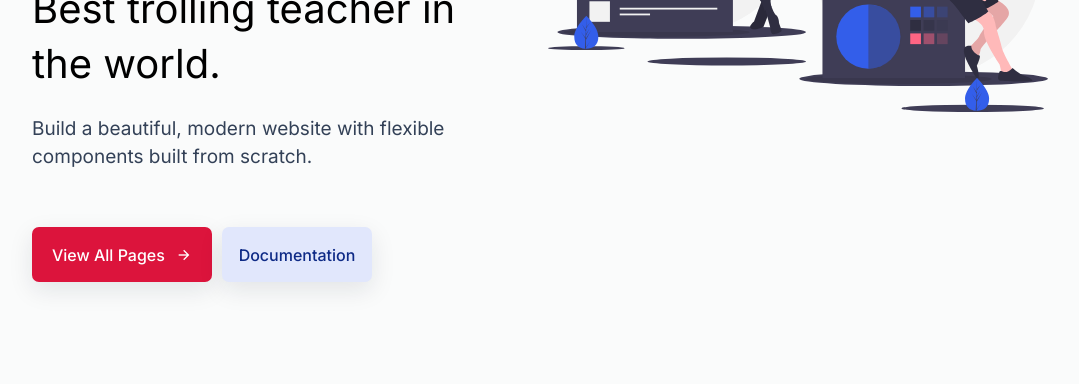
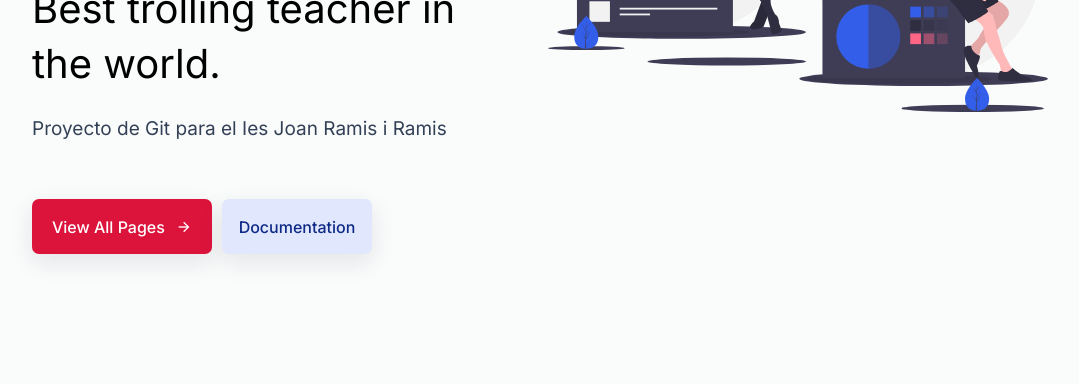
Before and after one commit to iDanielix/cursgit2smx, a plain HTML site: page index.html in a window 1280 px wide. Shown: the part 416-800 px from the top of the page, without its empty margins (112-1191 px from the left). Drawn offline with nearby package versions, Linux system fonts and the light colour scheme.

Commit message:
Tercera modificació

```diff
--- a/index.html
+++ b/index.html
@@ -64,8 +64,7 @@
               Best trolling teacher in the world.
             </h1>
             <p class="info-text">
-              Build a beautiful, modern website with flexible components built
-              from scratch.
+              Proyecto de Git para el Ies Joan Ramis i Ramis
             </p>
 
             <div class="btn_wrapper">
```
